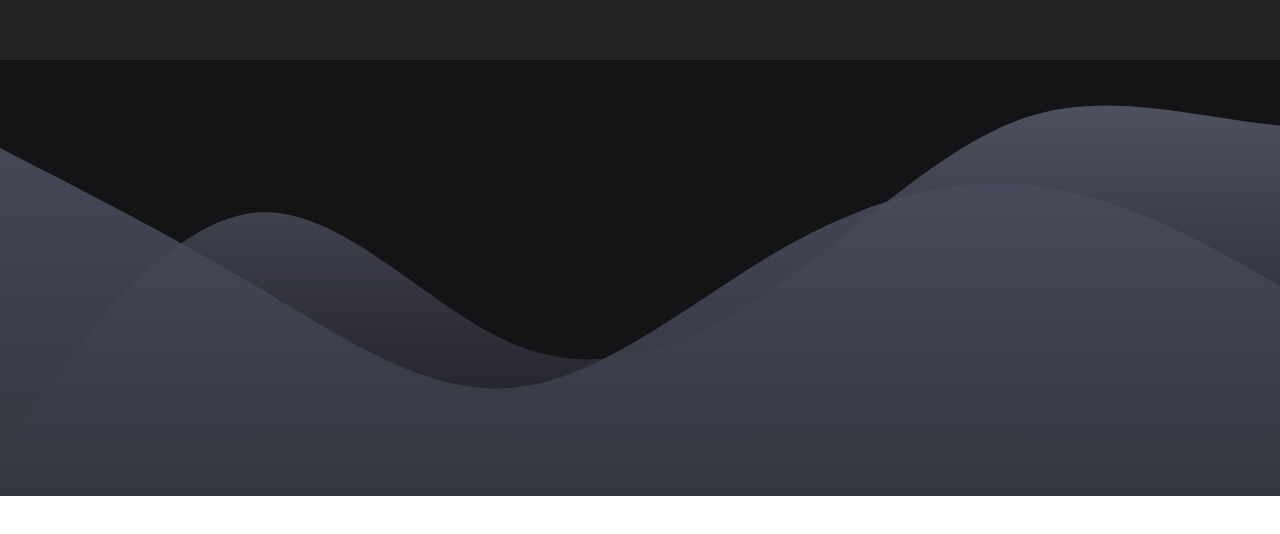
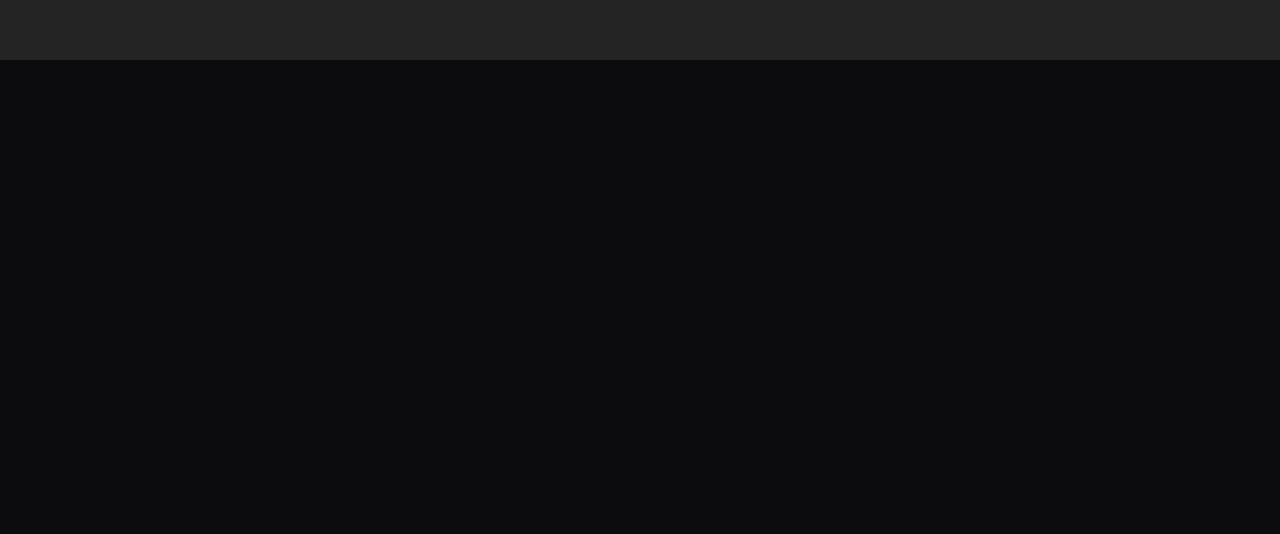
Before and after one commit to Sumis34/Home-Page, a React (Create React App) app: page / in a window 1280 px wide. Shown: the part 740-1274 px from the top of the page. Before the commit the page ends 1236 px from the top, so only its background shows below. Built offline with nearby package versions, Linux system fonts and the light colour scheme.

Commit message:
title animation

```diff
--- a/src/colors.scss
+++ b/src/colors.scss
@@ -1,5 +1,5 @@
 //bg colors
-$bg-dark-grey: #141316; //#121212
+$bg-dark-grey: #0c0c0e;//#141316; //#121212
 $bg-medium-grey: #1e1d20;
 $bg-light-grey: #333238;
 //Text colors
--- a/src/components/Header/header.scss
+++ b/src/components/Header/header.scss
@@ -7,6 +7,14 @@
     font-size: 6rem;
     font-weight: 800;
     font-style: normal;
+    animation: title-fade-in 1s;
+}
+
+.sub-title{
+    animation: title-fade-in 1s;
+    animation-delay: .3s;
+    animation-fill-mode: forwards;
+    opacity: 0;
 }
 
 .title,
@@ -16,6 +24,7 @@
     position: relative;
     line-height: .9em;
 }
+
 
 header {
     min-height: 100vh;
@@ -28,6 +37,7 @@ video {
     height: 100%;
     object-fit: cover;
     mix-blend-mode: overlay;
+    animation: simple-fade-in 1s;
 }
 
 .blob {
@@ -38,3 +48,23 @@ video {
 .col {
     margin: 25% 0 0 0;
 }
+
+@keyframes simple-fade-in {
+    from{
+        opacity: 0;
+    }
+    to{
+        opacity: 1;
+    }
+}
+
+@keyframes title-fade-in{
+    from{
+        opacity: 0;
+        left: -30px;
+    }
+    to{
+        opacity: 1;
+        left: 0;
+    }
+}
--- a/src/pages/Home/Home.js
+++ b/src/pages/Home/Home.js
@@ -1,7 +1,7 @@
 import React, { Component } from 'react'
 import './home.scss';
 import Header from '../../components/Header/Header.js';
-import Waves from '../../assets/design-elements/waves-5.svg';
+// import Waves from '../../assets/design-elements/waves-5.svg';
 // import bg from '../../assets/videos/FebruarWeb-1.m4v'
 //import Discord from '../../components/Discord/Discord.js'
 
@@ -15,7 +15,8 @@ export default class Home extends Component {
         return (
             <>
                 <Header />
-                <img src={Waves} alt="Waves" />
+                {/* <img src={Waves} alt="Waves" /> */}
+                <div className="home"></div>
             </>
         )
     }
--- a/src/pages/Home/home.scss
+++ b/src/pages/Home/home.scss
@@ -1 +1,5 @@
 @import '../../colors.scss';
+
+.home{
+    min-height: 100vh;
+}
```
